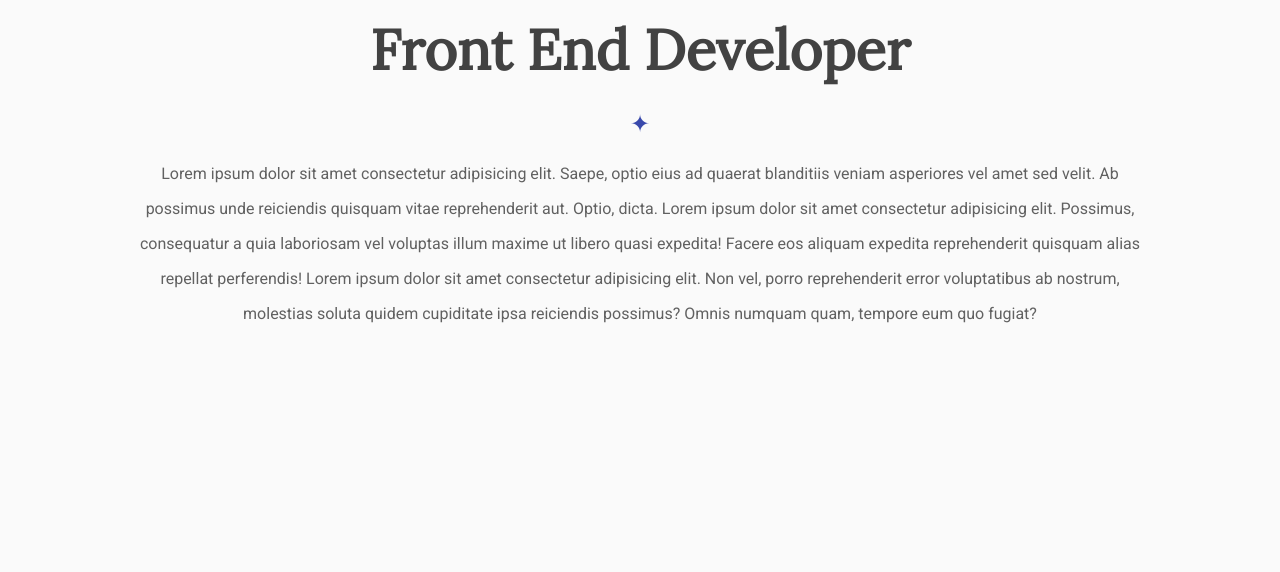
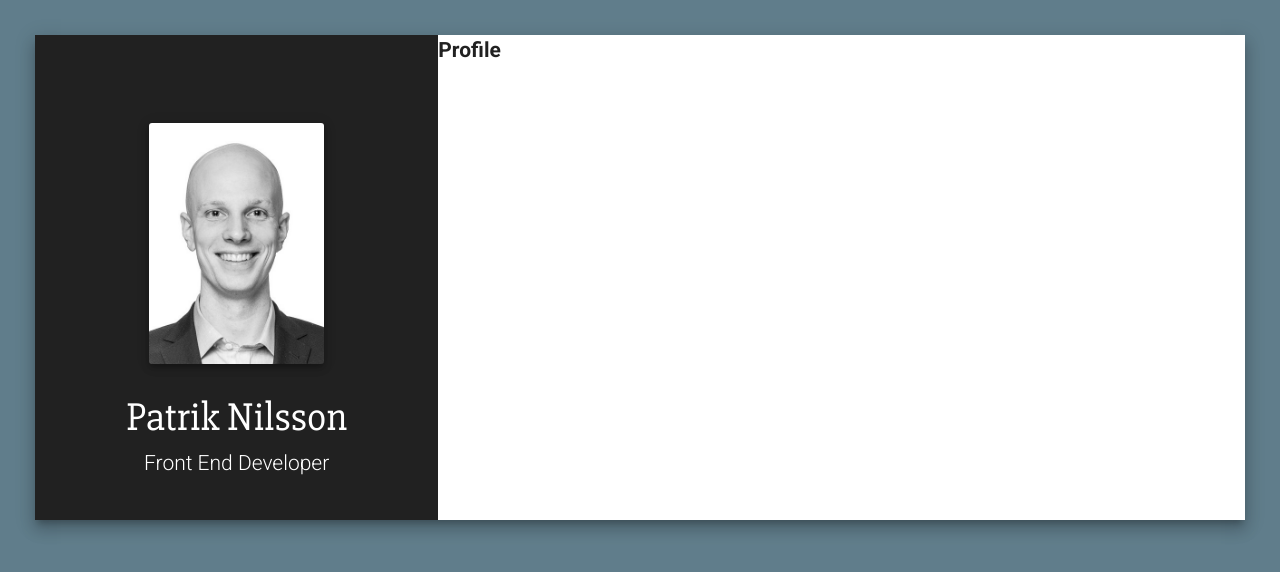
Before and after one commit to patriknil90/vue-resume, a Vue app: page / in a window 1280 px wide. Shown: the top 572 px of the page. Built offline with nearby package versions, Linux system fonts and the light colour scheme.

Commit message:
Add info section

```diff
--- a/src/App.vue
+++ b/src/App.vue
@@ -1,16 +1,48 @@
 <template>
   <v-app>
     <v-content>
-      <div class="pa-2 app-container">
-        <h1 class="resume-title grey--text text--darken-3">
-          {{ title }}
-        </h1>
-        <h3 class="my-3 headline indigo--text text--darken-1">
-          ✦
-        </h3>
-        <p class="grey--text text--darken-2 presentation-text">
-          Lorem ipsum dolor sit amet consectetur adipisicing elit. Saepe, optio eius ad quaerat blanditiis veniam asperiores vel amet sed velit. Ab possimus unde reiciendis quisquam vitae reprehenderit aut. Optio, dicta. Lorem ipsum dolor sit amet consectetur adipisicing elit. Possimus, consequatur a quia laboriosam vel voluptas illum maxime ut libero quasi expedita! Facere eos aliquam expedita reprehenderit quisquam alias repellat perferendis! Lorem ipsum dolor sit amet consectetur adipisicing elit. Non vel, porro reprehenderit error voluptatibus ab nostrum, molestias soluta quidem cupiditate ipsa reiciendis possimus? Omnis numquam quam, tempore eum quo fugiat?
-        </p>
+      <div class="resume-container blue-grey">
+        <div class="resume-paper elevation-10">
+          <v-layout
+            row
+            wrap
+          >
+            <v-flex
+              xs12
+              lg4
+            >
+              <div class="resume-column grey darken-4 white--text">
+                <div class="info-column-section">
+                  <img
+                    class="portrait mt-5 mb-4 elevation-5"
+                    src="./images/patrik-nilsson.jpg"
+                    alt="Patrik Nilsson portrait"
+                  >
+                  <div class="presentation-titles text-xs-center">
+                    <h1 class="name-title font-weight-thin">
+                      Patrik Nilsson
+                    </h1>
+                    <h2 class="work-title font-weight-light">
+                      Front End Developer
+                    </h2>
+                  </div>
+                </div>
+              </div>
+            </v-flex>
+            <v-flex
+              xs12
+              lg8
+            >
+              <div class="resume-column">
+                <div class="main-section">
+                  <h2 class="main-section-title">
+                    Profile
+                  </h2>
+                </div>
+              </div>
+            </v-flex>
+          </v-layout>
+        </div>
       </div>
     </v-content>
   </v-app>
@@ -21,24 +53,37 @@ export default {
   name: 'App',
   data() {
     return {
-      title: 'Front End Developer'
+      title: 'Patrik Nilsson',
+      subTitle: 'Front End utvecklare'
     }
   }
 };
 </script>
 
 <style lang="scss">
-  .app-container {
-    text-align: center;
-    .resume-title {
-      font-family: 'Lora', serif;
-      font-size: 56px;
-    }
-    .presentation-text {
-      max-width: 80%;
-      font-size: 16px;
-      line-height: 35px;
-      margin: auto;
+  .resume-container {
+    height: 100%;
+    padding: 15px;
+    @media (min-width: 1264px) {
+      padding: 35px;
     }
   }
+
+  .resume-paper { background-color: white; }
+
+  .info-column-section {
+    padding: 40px;
+    box-sizing: border-box;
+  }
+  .portrait {
+    display: block;
+    width: 175px;
+    margin: auto;
+    border-radius: 3px;
+  }
+
+  .name-title {
+    font-family: 'Slabo 27px', serif;
+    font-size: 40px;
+  }
 </style>
--- a/src/index.html
+++ b/src/index.html
@@ -6,7 +6,7 @@
     <meta http-equiv="x-ua-compatible" content="ie=edge">
     <meta name="viewport" content="width=device-width, initial-scale=1, viewport-fit=cover">
     <link href='https://fonts.googleapis.com/css?family=Roboto:100,300,400,500,700,900|Material+Icons' rel="stylesheet">
-    <link href="https://fonts.googleapis.com/css?family=Lora" rel="stylesheet">
+    <link href="https://fonts.googleapis.com/css?family=Slabo+27px" rel="stylesheet">
     <title>Hello Vue</title>
 </head>
 
```
Also changed, not shown: src/images/patrik-nilsson.jpg (added), src/images/vue_logo.png (deleted).
